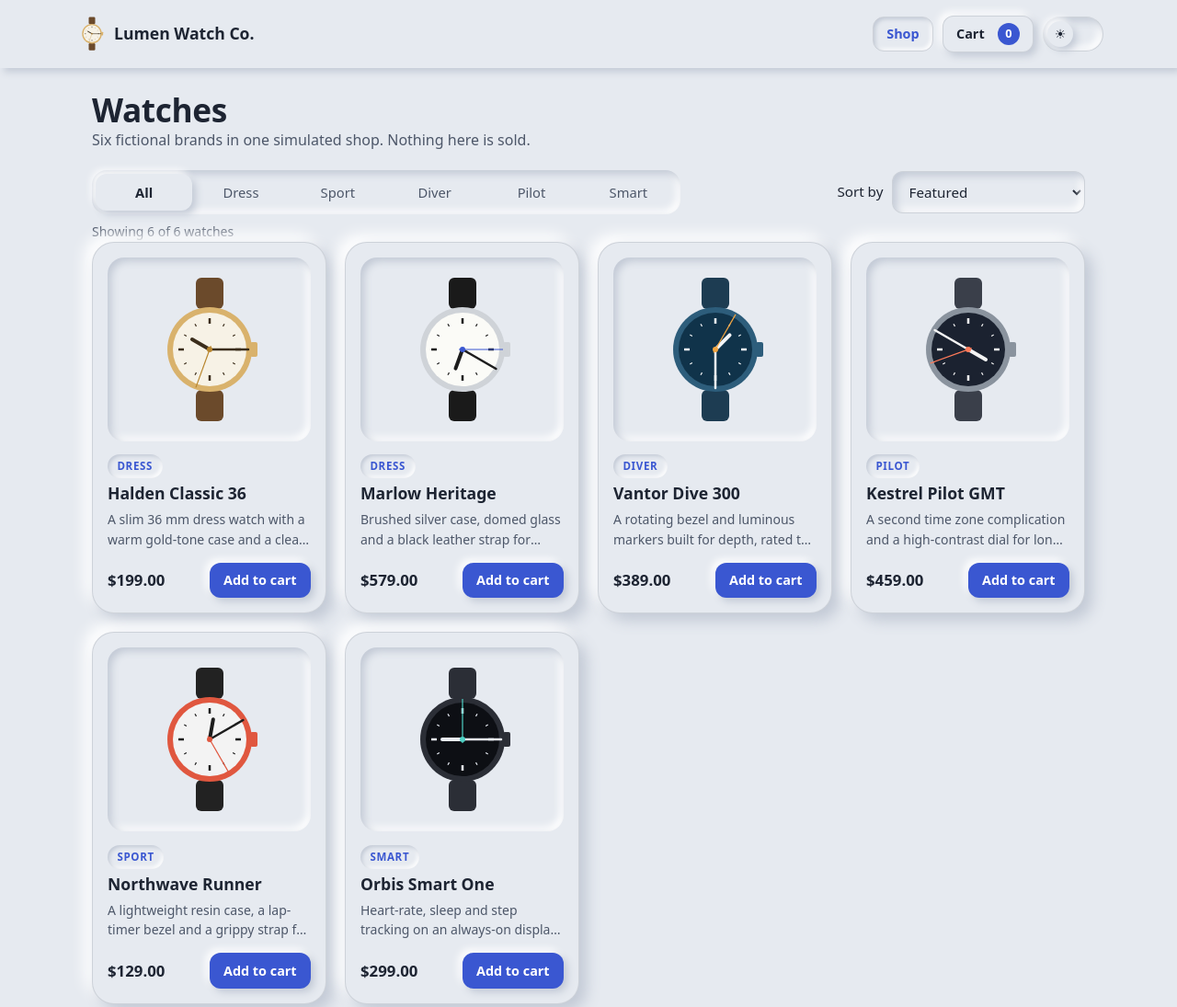
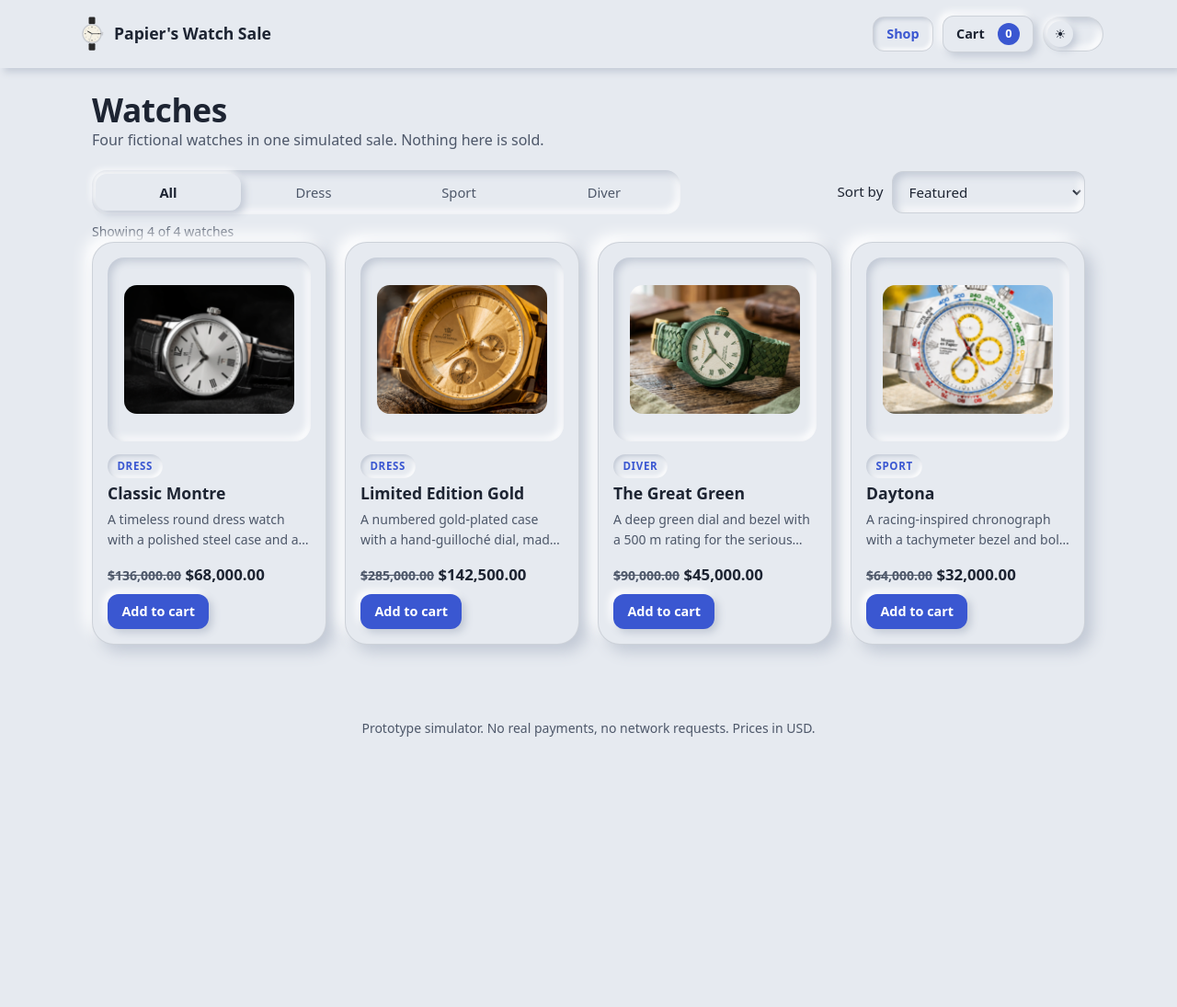
Before and after one commit to 404-Page-Found/papiers-watch-shop, a plain HTML site: page index.html in a window 1280 px wide. Shown: the top 1095 px of the page at 92% size. After the commit the page ends 835 px from the top, so only its background shows below. Drawn offline with Linux system fonts and the light colour scheme.

Commit message:
Rebrand to Papier's Watch Sale, replace catalog with four watches and add product photos

```diff
--- a/index.html
+++ b/index.html
@@ -3,7 +3,7 @@
 <head>
 <meta charset="utf-8">
 <meta name="viewport" content="width=device-width, initial-scale=1">
-<title>Lumen Watch Co. | Shop Simulator</title>
+<title>Papier's Watch Sale | Shop Simulator</title>
 <script>
   /* Apply saved theme before first paint to avoid a flash. */
   (function () {
@@ -340,6 +340,10 @@ main.view { padding-top: 1.5rem; padding-bottom: 3rem; }
 .product-media .watch { width: min(120px, 70%); }
 .watch.sm { width: 52px; }
 .watch.big { width: min(220px, 70%); }
+.photo { display: block; width: 100%; aspect-ratio: 4 / 3; object-fit: cover; border-radius: 14px; transition: transform .5s cubic-bezier(.2, .8, .2, 1); }
+.product:hover .photo { transform: scale(1.04); }
+.photo.big { aspect-ratio: 1 / 1; max-width: 420px; }
+.photo.sm { width: 52px; height: 52px; aspect-ratio: auto; border-radius: 10px; }
 
 /* ==========================================================================
    PRODUCT DETAIL
@@ -455,9 +459,9 @@ main.view { padding-top: 1.5rem; padding-bottom: 3rem; }
 
 <header class="site-header">
   <div class="wrap header-inner">
-    <button type="button" class="brand" data-action="go" data-view="shop" aria-label="Lumen Watch Co. home">
+    <button type="button" class="brand" data-action="go" data-view="shop" aria-label="Papier's Watch Sale home">
       <span class="brand-icon" id="brand-icon" aria-hidden="true"></span>
-      <span>Lumen Watch Co.</span>
+      <span>Papier's Watch Sale</span>
     </button>
     <nav class="nav" aria-label="Main">
       <button type="button" class="btn btn-ghost btn-sm" id="nav-shop" data-action="go" data-view="shop">Shop</button>
@@ -482,36 +486,28 @@ main.view { padding-top: 1.5rem; padding-bottom: 3rem; }
   const STORE_KEY = 'ows.state.v1';
   const THEME_KEY = 'ows.theme';
   const MAX_QTY = 10;
-  const STYLES = ['All', 'Dress', 'Sport', 'Diver', 'Pilot', 'Smart'];
+  const STYLES = ['All', 'Dress', 'Sport', 'Diver'];
   const SORTS = { featured: 'Featured', 'price-asc': 'Price: low to high', 'price-desc': 'Price: high to low' };
   const COUNTRIES = [['US', 'United States'], ['CA', 'Canada'], ['GB', 'United Kingdom'], ['AU', 'Australia']];
   const CHECK_ICON = '<svg class="ico" viewBox="0 0 24 24" aria-hidden="true" focusable="false"><path pathLength="1" d="M5 12.5l4.5 4.5L19 7.5"/></svg>';
 
   const PRODUCTS = [
-    { id: 'halden-36', name: 'Halden Classic 36', style: 'Dress', price: 199,
-      case: '#d9b26c', face: '#f7f2e6', mark: '#3b2d1b', strap: '#6b4a2b', accent: '#b8862f', hands: [300, 90, 200],
-      desc: 'A slim 36 mm dress watch with a warm gold-tone case and a clean cream dial.',
-      specs: ['36 mm case', 'Quartz movement', '30 m water resistance'] },
-    { id: 'marlow-heritage', name: 'Marlow Heritage', style: 'Dress', price: 579,
-      case: '#cfd3d8', face: '#fbfbf7', mark: '#1d1d1d', strap: '#1a1a1a', accent: '#3a57d1', hands: [200, 120, 90],
-      desc: 'Brushed silver case, domed glass and a black leather strap for formal occasions.',
+    { id: 'classic-montre', name: 'Classic Montre', style: 'Dress', price: 68000, was: 136000, img: 'images/classic-montre.png',
+      case: '#c9ccd1', face: '#f5f1e4', mark: '#1d1d1d', strap: '#2a2a2a', accent: '#8c9299', hands: [300, 90, 200],
+      desc: 'A timeless round dress watch with a polished steel case and a sunburst silver dial.',
+      specs: ['38 mm case', 'Automatic movement', '30 m water resistance'] },
+    { id: 'limited-gold', name: 'Limited Edition Gold', style: 'Dress', price: 142500, was: 285000, img: 'images/limited-gold.png',
+      case: '#d9b26c', face: '#2a2116', mark: '#f3d98b', strap: '#6b4a2b', accent: '#e0b251', hands: [200, 120, 90],
+      desc: 'A numbered gold-plated case with a hand-guilloché dial, made in a run of only 100.',
       specs: ['40 mm case', 'Automatic movement', '50 m water resistance'] },
-    { id: 'vantor-300', name: 'Vantor Dive 300', style: 'Diver', price: 389,
-      case: '#2d5d7b', face: '#10334a', mark: '#f3f6f8', strap: '#1d3c52', accent: '#f2a541', hands: [45, 180, 30],
-      desc: 'A rotating bezel and luminous markers built for depth, rated to 300 metres.',
-      specs: ['42 mm case', 'Automatic movement', '300 m water resistance'] },
-    { id: 'kestrel-gmt', name: 'Kestrel Pilot GMT', style: 'Pilot', price: 459,
-      case: '#8a939e', face: '#1b2230', mark: '#f4f4f4', strap: '#3a3f4a', accent: '#ff7a59', hands: [120, 300, 250],
-      desc: 'A second time zone complication and a high-contrast dial for long-haul navigation.',
-      specs: ['41 mm case', 'Quartz movement', '100 m water resistance'] },
-    { id: 'northwave-run', name: 'Northwave Runner', style: 'Sport', price: 129,
-      case: '#e0573f', face: '#f3f3f3', mark: '#1c1c1c', strap: '#222222', accent: '#e0573f', hands: [10, 60, 150],
-      desc: 'A lightweight resin case, a lap-timer bezel and a grippy strap for training days.',
-      specs: ['40 mm case', 'Quartz movement', '100 m water resistance'] },
-    { id: 'orbis-one', name: 'Orbis Smart One', style: 'Smart', price: 299,
-      case: '#2b2e36', face: '#0d0f14', mark: '#e8ecf4', strap: '#2b2e36', accent: '#4fd1c5', hands: [270, 90, 0],
-      desc: 'Heart-rate, sleep and step tracking on an always-on display with a week of battery.',
-      specs: ['44 mm case', '7-day battery', '5 ATM water resistance'] }
+    { id: 'great-green', name: 'The Great Green', style: 'Diver', price: 45000, was: 90000, img: 'images/great-green.png',
+      case: '#2f6b4f', face: '#0f2a20', mark: '#e7f4ec', strap: '#1d4a37', accent: '#5fd39a', hands: [45, 180, 30],
+      desc: 'A deep green dial and bezel with a 500 m rating for the serious diver.',
+      specs: ['44 mm case', 'Automatic movement', '500 m water resistance'] },
+    { id: 'daytona', name: 'Daytona', style: 'Sport', price: 32000, was: 64000, img: 'images/daytona.png',
+      case: '#8a8f98', face: '#111214', mark: '#f4f4f4', strap: '#1c1c1c', accent: '#e0573f', hands: [120, 300, 250],
+      desc: 'A racing-inspired chronograph with a tachymeter bezel and bold red accents.',
+      specs: ['40 mm case', 'Automatic chronograph', '100 m water resistance'] }
   ];
 
   /* Validation rules: [test, message]. Tests receive the raw field value. */
@@ -598,6 +594,10 @@ main.view { padding-top: 1.5rem; padding-bottom: 3rem; }
   const incartText = q => (q ? `${q} in your cart` : 'Not in your cart yet');
 
   /* ---------- Icons: generated SVG watch faces ---------- */
+  function watchMedia(p, size = '') {
+    return p.img ? `<img class="photo ${size}" src="${p.img}" alt="${esc(p.name)}" loading="lazy">` : watchSVG(p, size);
+  }
+
   function watchSVG(p, size = '') {
     const ticks = Array.from({ length: 12 }, (_, i) => {
       const major = i % 3 === 0;
@@ -672,7 +672,7 @@ main.view { padding-top: 1.5rem; padding-bottom: 3rem; }
     return `
     <section class="page-head">
       <h1 tabindex="-1">Watches</h1>
-      <p class="muted">Six fictional brands in one simulated shop. Nothing here is sold.</p>
+      <p class="muted">Four fictional watches in one simulated sale. Nothing here is sold.</p>
     </section>
     <div class="toolbar">
       <div class="seg" role="group" aria-label="Filter by style" style="--count:${STYLES.length};--idx:${STYLES.indexOf(state.filter)}">
@@ -692,13 +692,13 @@ main.view { padding-top: 1.5rem; padding-bottom: 3rem; }
   function gridHTML() {
     return filtered().map((p, i) => `
       <article class="card product" style="--i:${i}">
-        <button type="button" class="product-media" data-action="open" data-id="${p.id}" aria-label="View details for ${esc(p.name)}">${watchSVG(p)}</button>
+        <button type="button" class="product-media" data-action="open" data-id="${p.id}" aria-label="View details for ${esc(p.name)}">${watchMedia(p)}</button>
         <div class="product-body">
           <span class="tag">${p.style}</span>
           <h2 class="product-name">${esc(p.name)}</h2>
           <p class="muted small">${esc(p.desc)}</p>
           <div class="product-foot">
-            <span class="price">${money(p.price)}</span>
+            <span class="price">${p.was ? `<s class="muted small">${money(p.was)}</s> ` : ''}${money(p.price)}</span>
             <button type="button" class="btn btn-primary btn-sm" data-action="add" data-id="${p.id}">Add to cart</button>
           </div>
         </div>
@@ -726,11 +726,11 @@ main.view { padding-top: 1.5rem; padding-bottom: 3rem; }
     return `
     <button type="button" class="btn btn-ghost btn-sm back" data-action="go" data-view="shop">&larr; Back to shop</button>
     <article class="card detail">
-      <div class="detail-media">${watchSVG(p, 'big')}</div>
+      <div class="detail-media">${watchMedia(p, 'big')}</div>
       <div class="detail-info">
         <span class="tag">${p.style}</span>
         <h1 tabindex="-1">${esc(p.name)}</h1>
-        <p class="price-lg">${money(p.price)}</p>
+        <p class="price-lg">${p.was ? `<s class="muted small">${money(p.was)}</s> ` : ''}${money(p.price)}</p>
         <p>${esc(p.desc)}</p>
         <ul class="specs">${p.specs.map(s => `<li>${esc(s)}</li>`).join('')}</ul>
         <div class="detail-actions">
@@ -758,7 +758,7 @@ main.view { padding-top: 1.5rem; padding-bottom: 3rem; }
       <ul class="cart-list" aria-label="Cart items">
         ${items.map(({ p, qty, line }) => `
         <li class="card cart-row" data-row="${p.id}">
-          <div class="cart-thumb">${watchSVG(p, 'sm')}</div>
+          <div class="cart-thumb">${watchMedia(p, 'sm')}</div>
           <div class="cart-info">
             <h2 class="cart-name">${esc(p.name)}</h2>
             <p class="muted small">${money(p.price)} each</p>
```
Also changed, not shown: images/classic-montre.png (added), images/daytona.png (added), images/great-green.png (added), images/limited-gold.png (added).
